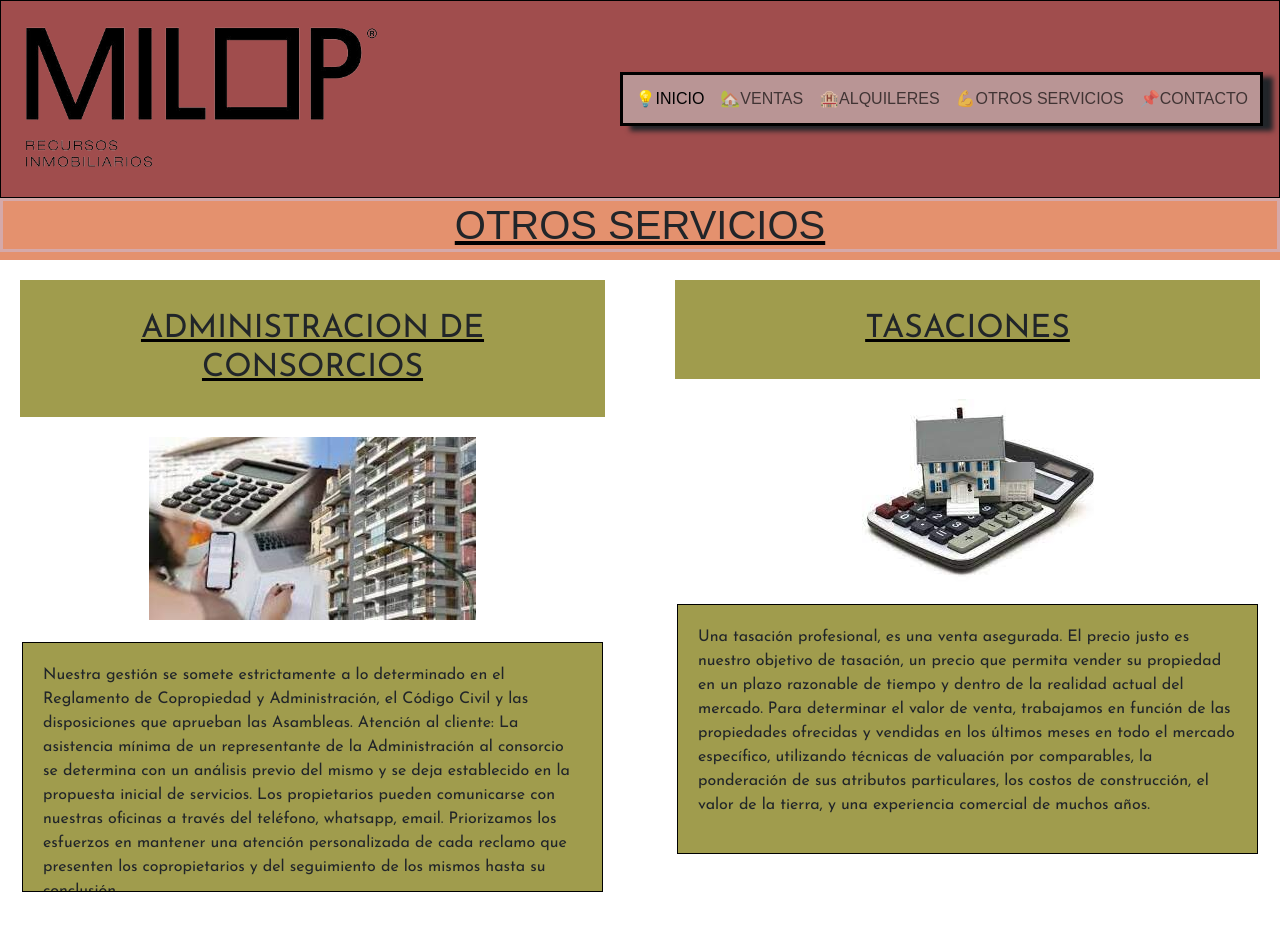
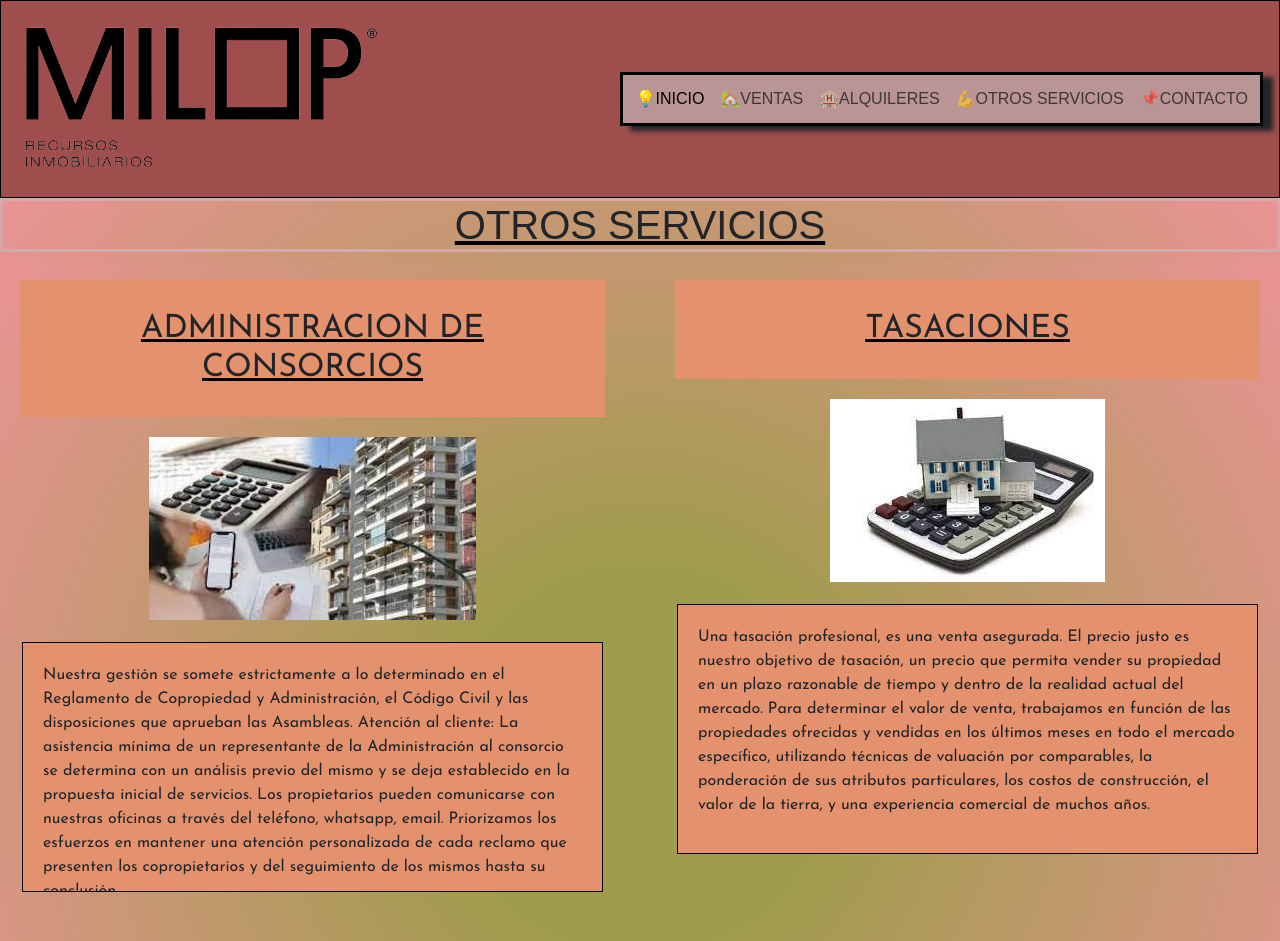
Before and after one commit to Gerardo-Minguez/preentrega3-minguez-gerardo, a plain HTML site: page pages/otros-servicios.html in a window 1280 px wide. Shown: the top 941 px of the page. Drawn offline with nearby package versions, Linux system fonts and the light colour scheme; a web font is replaced by a local one.

Commit message:
se realizo anidacion en otros-servicios.html, tambien se coloco un fondo con gradiente y ademas se uso variables para cambiar los colores en la grilla

```diff
--- a/css/style.css
+++ b/css/style.css
@@ -144,8 +144,11 @@
   text-align: center;
   text-decoration: underline black; }
 
-/* 3- otros-servicios.html - se usó grid*/
-.grilla-otros-servicios {
+/* 3- otros-servicios.html - se usó grid - se realizo anidacion sass*/
+.main-otros-servicios {
+  background: #a09c4d;
+  background: radial-gradient(circle, #a09c4d 24%, #e99494 99%); }
+  .main-otros-servicios .grilla-otros-servicios {
     display: grid;
     grid-template-columns: 1fr 1fr;
     grid-template-rows: 1.6fr 0.4fr;
@@ -153,37 +156,46 @@
     grid-auto-flow: row;
     grid-template-areas: "administracion tasaciones"
  "logo-otros-servicios logo-otros-servicios";
-  background-color: white; }
-
-.administracion {
+    background: #a09c4d;
+    background: radial-gradient(circle, #a09c4d 24%, #e99494 99%); }
+    .main-otros-servicios .grilla-otros-servicios .administracion {
       grid-area: administracion; }
-
-.tasaciones {
-  grid-area: tasaciones; }
-
-.logo-otros-servicios {
-  grid-area: logo-otros-servicios; }
-
-.main-otros-servicios h2 {
+      .main-otros-servicios .grilla-otros-servicios .administracion h2 {
         font-family: 'Josefin Sans', sans-serif;
         text-decoration: underline black;
-  background-color: #a09c4d;
+        background-color: #e4916e;
         text-align: center;
         margin: 20px;
         padding: 30px; }
-
-.main-otros-servicios p {
+      .main-otros-servicios .grilla-otros-servicios .administracion p {
         margin: 22px;
         padding: 20px;
-  background-color: #a09c4d;
+        background-color: #e4916e;
         font-family: 'Josefin Sans', sans-serif;
         border: solid 1px black;
         height: 250px;
         overflow: auto;
         align-items: center; }
-
-.main-otros-servicios {
-  background-color: #e4916e; }
+    .main-otros-servicios .grilla-otros-servicios .tasaciones {
+      grid-area: tasaciones; }
+      .main-otros-servicios .grilla-otros-servicios .tasaciones h2 {
+        font-family: 'Josefin Sans', sans-serif;
+        text-decoration: underline black;
+        background-color: #e4916e;
+        text-align: center;
+        margin: 20px;
+        padding: 30px; }
+      .main-otros-servicios .grilla-otros-servicios .tasaciones p {
+        margin: 22px;
+        padding: 20px;
+        background-color: #e4916e;
+        font-family: 'Josefin Sans', sans-serif;
+        border: solid 1px black;
+        height: 250px;
+        overflow: auto;
+        align-items: center; }
+    .main-otros-servicios .grilla-otros-servicios .logo-otros-servicios {
+      grid-area: logo-otros-servicios; }
 
 @media (max-width: 768px) {
   /* se aplico media queris en otros-servicios.html */
--- a/scss/secciones/_main-otrosservicios.scss
+++ b/scss/secciones/_main-otrosservicios.scss
@@ -1,4 +1,8 @@
-/* 3- otros-servicios.html - se usó grid*/
+/* 3- otros-servicios.html - se usó grid - se realizo anidacion sass*/
+
+.main-otros-servicios {
+    background: rgb(160,156,77);
+background: radial-gradient(circle, rgba(160,156,77,1) 24%, rgba(233,148,148,1) 99%);
 
     .grilla-otros-servicios {
         display: grid;
@@ -9,44 +13,62 @@
         grid-template-areas:
             "administracion tasaciones"
             "logo-otros-servicios logo-otros-servicios";
-    background-color: white;
-}
+            background: rgb(160,156,77);
+            background: radial-gradient(circle, rgba(160,156,77,1) 24%, rgba(233,148,148,1) 99%);
 
         .administracion {
             grid-area: administracion;
+
+            h2 {
+                font-family: 'Josefin Sans', sans-serif;
+                text-decoration: underline black;
+                background-color:$naranjaboton;
+                text-align: center;
+                margin: 20px;
+                padding: 30px;
+            }
+
+            p {
+                margin: 22px;
+                padding: 20px;
+                background-color: $naranjaboton;
+                font-family: 'Josefin Sans', sans-serif;
+                border: solid 1px black;
+                height: 250px;
+                overflow: auto;
+                align-items: center;
+            }
         }
 
         .tasaciones {
             grid-area: tasaciones;
+
+            h2 {
+                font-family: 'Josefin Sans', sans-serif;
+                text-decoration: underline black;
+                background-color: $naranjaboton;
+                text-align: center;
+                margin: 20px;
+                padding: 30px;
+            }
+
+            p {
+                margin: 22px;
+                padding: 20px;
+                background-color: $naranjaboton;
+                font-family: 'Josefin Sans', sans-serif;
+                border: solid 1px black;
+                height: 250px;
+                overflow: auto;
+                align-items: center;
+            }
         }
 
         .logo-otros-servicios {
             grid-area: logo-otros-servicios;
         }
 
-
-.main-otros-servicios h2 {
-    font-family: 'Josefin Sans', sans-serif;
-    text-decoration: underline black;
-    background-color: #a09c4d;
-    text-align: center;
-    margin: 20px;
-    padding: 30px;
     }
-
-.main-otros-servicios p {
-    margin: 22px;
-    padding: 20px;
-    background-color: #a09c4d;
-    font-family: 'Josefin Sans', sans-serif;
-    border: solid 1px black;
-    height: 250px;
-    overflow: auto;
-    align-items: center;
-}
-
-.main-otros-servicios {
-    background-color: #e4916e;
 }
 
 @media (max-width:768px) {
--- a/scss/secciones/_main-ventas.scss
+++ b/scss/secciones/_main-ventas.scss
@@ -1,9 +1,5 @@
 /* 2- ventas.html (su usó mucho GIT)*/
 //se uso gradient en el background
-
-.englobado-tarjetas{
-
-}
 
 .englobado-tarjetas {
     display: flex;
```
Lines whose indentation alone changed are shown as unchanged.
